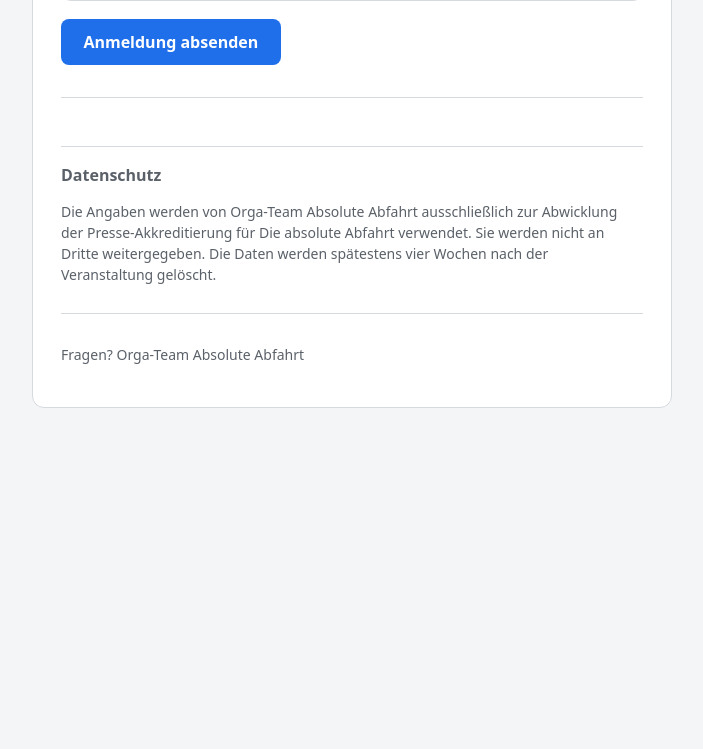
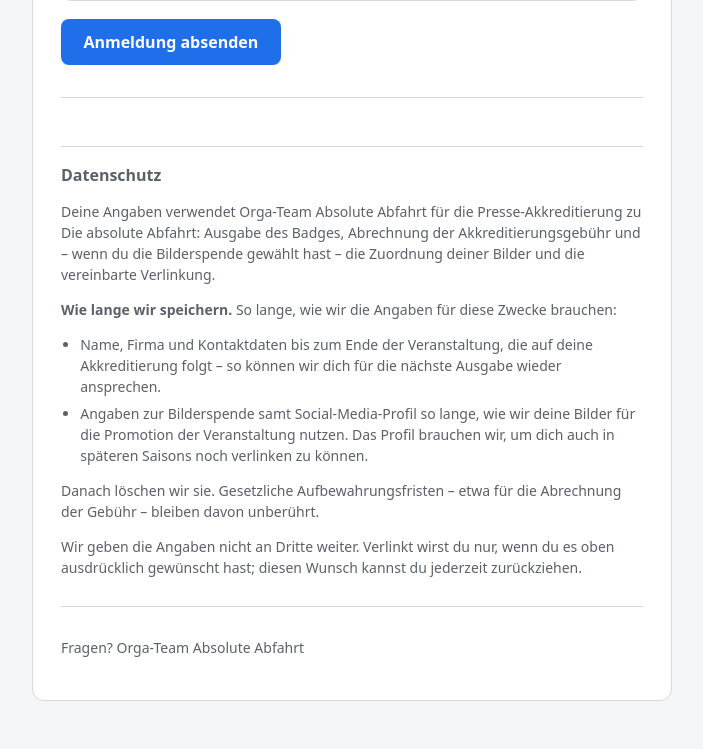
Before and after one commit to kallelix/aa-kfz, a FastAPI app: page / in a window 1280 px wide. Shown: the part 1728-2477 px from the top of the page, without its empty margins (288-991 px from the left). Before the commit the page ends 2136 px from the top, so only its background shows below. Run offline with FastAPI, Linux system fonts and the light colour scheme.

Commit message:
Presse: Datenschutzhinweis auf die tatsaechliche Aufbewahrung umgestellt
Die alte Formulierung stammte aus der Kennzeichen-App und versprach Loeschung
vier Wochen nach der Veranstaltung. Das passt hier nicht: das Social-Media-
Profil wird gebraucht, solange die gespendeten Bilder genutzt werden, also
auch in spaeteren Saisons.

Der Hinweis nennt jetzt nicht blossses "so lange wie noetig", sondern die
Kriterien - Art. 13 Abs. 2 lit. a DSGVO verlangt Dauer ODER die Kriterien ihrer
Festlegung, und "bis wir sie nicht mehr brauchen" allein ist genau die
Formulierung, die als zu unbestimmt gilt:

- Kontaktdaten bis zum Ende der folgenden Veranstaltung
- Bilderspende samt Profil so lange, wie die Bilder genutzt werden
- Vorbehalt fuer gesetzliche Aufbewahrungsfristen (Abrechnung der Gebuehr)
- Hinweis, dass der Verlinkungswunsch widerrufbar ist

AUFBEWAHRUNG_HINWEIS entfaellt als Env-Variable. Der Text steht in der Vorlage,
wie Sicherheitshinweis und Bildrechte und aus demselben Grund: es muss belegbar
bleiben, welchem Wortlaut jemand zugestimmt hat.

Die Kennzeichen-App bleibt unveraendert - dort sind die Daten nach der
Veranstaltung tatsaechlich entbehrlich.

Co-Authored-By: Claude Opus 5 (1M context) <noreply@anthropic.com>

```diff
--- a/presse/app/config.py
+++ b/presse/app/config.py
@@ -105,10 +105,12 @@ KONTAKT_TELEFON = os.environ.get("KONTAKT_TELEFON", "")
 # --- Datenschutz -----------------------------------------------------------
 
 IP_SPEICHERN = _flag("IP_SPEICHERN")
-AUFBEWAHRUNG_HINWEIS = os.environ.get(
-    "AUFBEWAHRUNG_HINWEIS",
-    "Die Daten werden spätestens vier Wochen nach der Veranstaltung gelöscht.",
-)
+
+# Kein AUFBEWAHRUNG_HINWEIS wie in der Kennzeichen-App: dort werden die Daten
+# kurz nach der Veranstaltung geloescht, hier haengt die Frist an der weiteren
+# Nutzung der gespendeten Bilder. Der Text steht deshalb in der Vorlage - wie
+# Sicherheitshinweis und Bildrechte, aus demselben Grund: es muss belegbar
+# bleiben, welchem Wortlaut jemand zugestimmt hat.
 
 # --- Backoffice / Anmeldung ------------------------------------------------
 
--- a/presse/app/main.py
+++ b/presse/app/main.py
@@ -118,7 +118,6 @@ def _kontext(request: Request, **extra) -> dict:
         "kontakt_name": config.KONTAKT_NAME,
         "kontakt_mail": config.KONTAKT_MAIL,
         "kontakt_telefon": config.KONTAKT_TELEFON,
-        "aufbewahrung_hinweis": config.AUFBEWAHRUNG_HINWEIS,
         "form_pfad": config.FORM_PATH,
         "honeypot": validation.HONEYPOT,
     }
--- a/presse/app/static/style.css
+++ b/presse/app/static/style.css
@@ -636,3 +636,10 @@ form:has(#gegen-gebuehr:checked) .nur-bilderspende { display: none; }
    damit sie nicht am oberen Rand klebt. */
 tr[id^="zeile-"] { scroll-margin-top: 4rem; }
 tr[id^="zeile-"]:target { background: var(--flaeche); }
+
+.datenschutz ul {
+  margin: .4rem 0 .8rem;
+  padding-left: 1.2rem;
+}
+
+.datenschutz li { margin-bottom: .35rem; }
--- a/presse/app/templates/anmeldung.html
+++ b/presse/app/templates/anmeldung.html
@@ -211,13 +211,50 @@
     <button type="submit">Anmeldung absenden</button>
   </form>
 
+  {# Wie Sicherheitshinweis und Bildrechte steht auch dieser Text im Code und
+     nicht in einer Env-Variablen: es muss nachvollziehbar bleiben, welchem
+     Wortlaut jemand zugestimmt hat. #}
   <section class="datenschutz">
     <h2>Datenschutz</h2>
+
     <p>
-      Die Angaben werden von {{ kontakt_name }} ausschließlich zur Abwicklung
-      der Presse-Akkreditierung für {{ veranstaltung }} verwendet. Sie werden
-      nicht an Dritte weitergegeben. {{ aufbewahrung_hinweis }}
-      {% if kontakt_mail %}Auskunft und Löschung: <a href="mailto:{{ kontakt_mail }}">{{ kontakt_mail }}</a>.{% endif %}
+      Deine Angaben verwendet {{ kontakt_name }} für die Presse-Akkreditierung
+      zu {{ veranstaltung }}: Ausgabe des Badges, Abrechnung der
+      Akkreditierungsgebühr und – wenn du die Bilderspende gewählt hast – die
+      Zuordnung deiner Bilder und die vereinbarte Verlinkung.
+    </p>
+
+    <p>
+      <strong>Wie lange wir speichern.</strong> So lange, wie wir die Angaben
+      für diese Zwecke brauchen:
+    </p>
+
+    <ul>
+      <li>
+        Name, Firma und Kontaktdaten bis zum Ende der Veranstaltung, die auf
+        deine Akkreditierung folgt – so können wir dich für die nächste Ausgabe
+        wieder ansprechen.
+      </li>
+      <li>
+        Angaben zur Bilderspende samt Social-Media-Profil so lange, wie wir
+        deine Bilder für die Promotion der Veranstaltung nutzen. Das Profil
+        brauchen wir, um dich auch in späteren Saisons noch verlinken zu können.
+      </li>
+    </ul>
+
+    <p>
+      Danach löschen wir sie. Gesetzliche Aufbewahrungsfristen – etwa für die
+      Abrechnung der Gebühr – bleiben davon unberührt.
+    </p>
+
+    <p>
+      Wir geben die Angaben nicht an Dritte weiter. Verlinkt wirst du nur, wenn
+      du es oben ausdrücklich gewünscht hast; diesen Wunsch kannst du jederzeit
+      zurückziehen.
+      {% if kontakt_mail %}
+        Auskunft, Berichtigung und Löschung:
+        <a href="mailto:{{ kontakt_mail }}">{{ kontakt_mail }}</a>.
+      {% endif %}
     </p>
   </section>
 {% endblock %}
```
Also changed, not shown: presse/tests/test_anmeldung.py (+12 -0 lines), presse/README.md, 2 other files.
